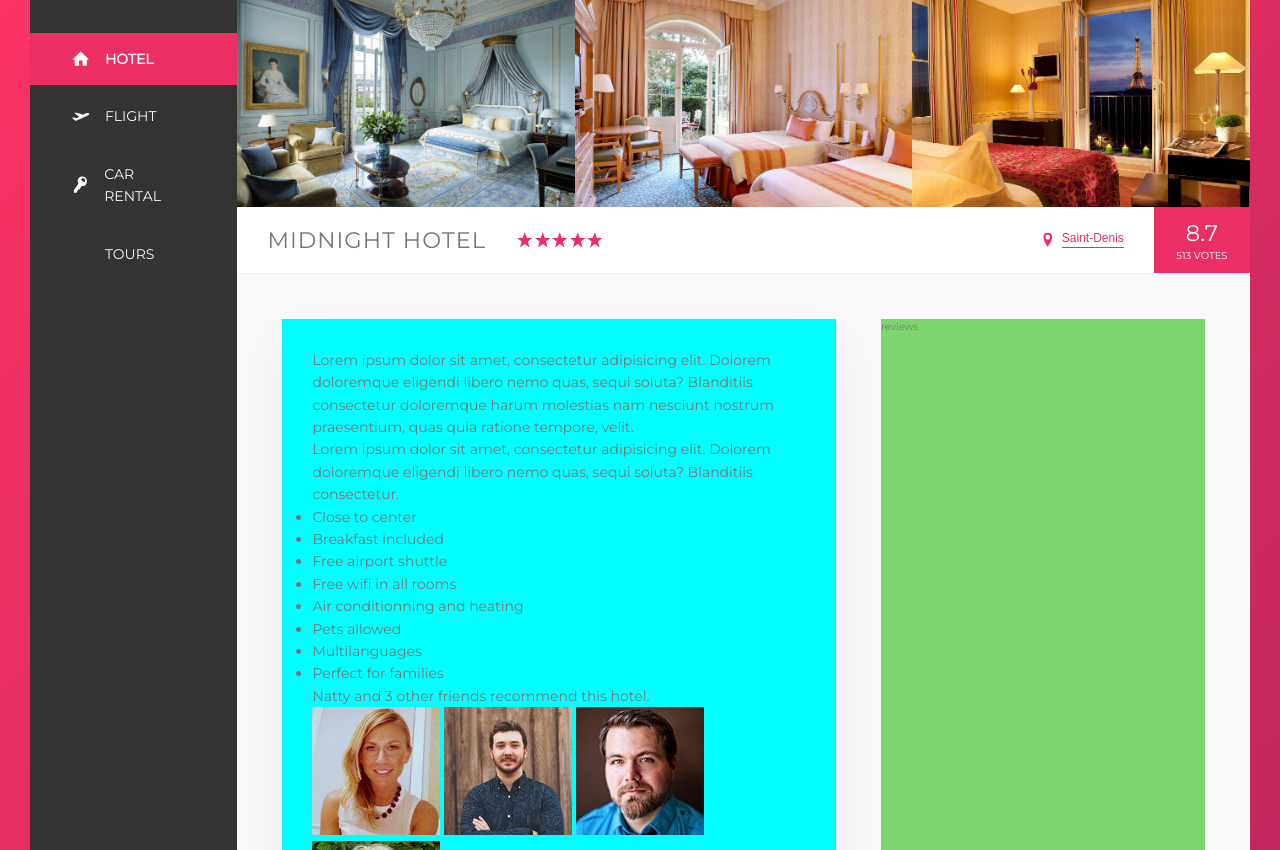
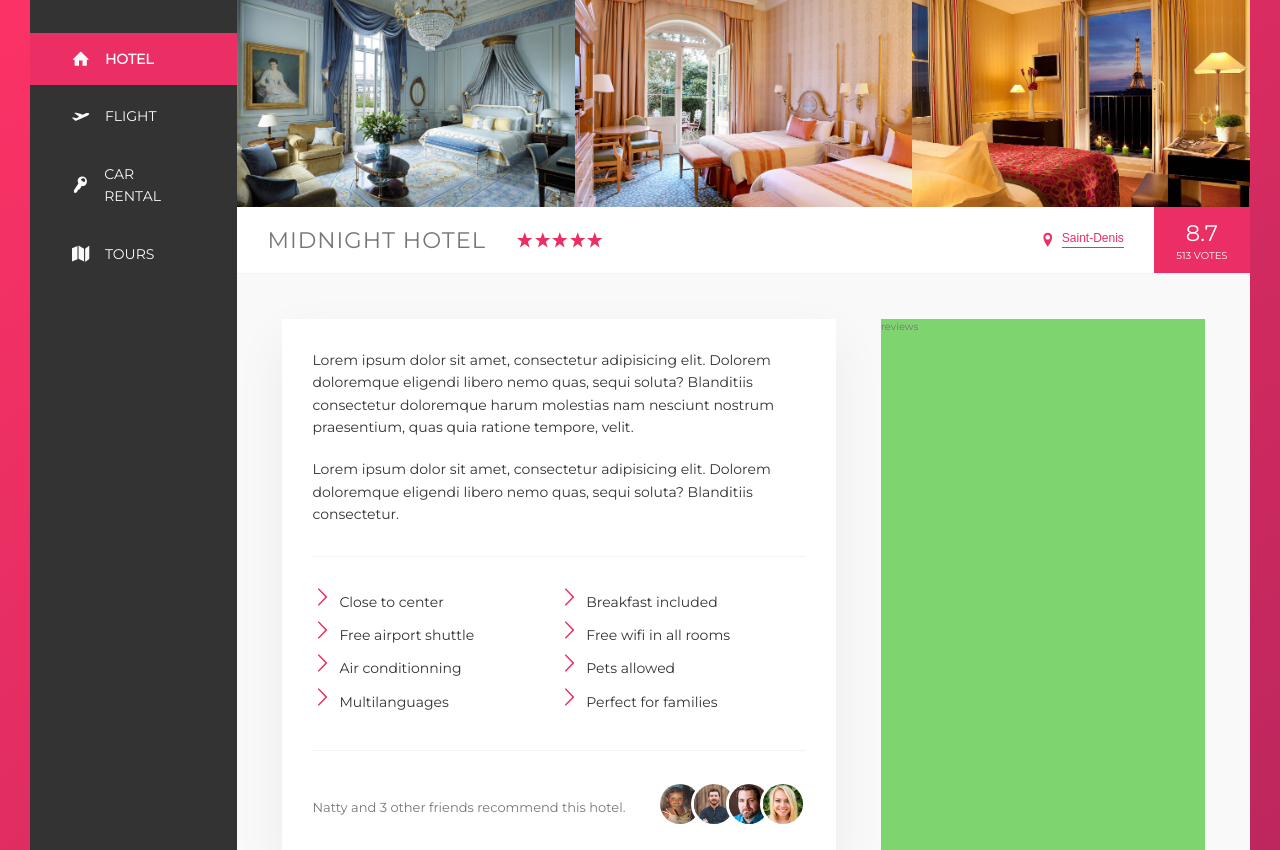
Before and after one commit to YassirKJS/paris-travel, a website: page index.html in a window 1280 px wide. Shown: the part 102-952 px from the top of the page. Drawn offline with Linux system fonts and the light colour scheme.

Commit message:
re: Building the description section

```diff
--- a/index.html
+++ b/index.html
@@ -149,7 +149,7 @@
                             <li class="list__item">Breakfast included</li>
                             <li class="list__item">Free airport shuttle</li>
                             <li class="list__item">Free wifi in all rooms</li>
-                            <li class="list__item">Air conditionning and heating</li>
+                            <li class="list__item">Air conditionning</li>
                             <li class="list__item">Pets allowed</li>
                             <li class="list__item">Multilanguages</li>
                             <li class="list__item">Perfect for families</li>
@@ -159,7 +159,7 @@
                                 Natty and 3 other friends recommend this hotel.
                             </p>
                             <div class="recommend__friends">
-                                <img src="img/user-2.jpg" alt="" class="recommend__photo">
+                                <img src="img/user-7.jpg" alt="" class="recommend__photo">
                                 <img src="img/user-4.jpg" alt="" class="recommend__photo">
                                 <img src="img/user-5.jpg" alt="" class="recommend__photo">
                                 <img src="img/user-6.jpg" alt="" class="recommend__photo">
--- a/sass/layout/_detail.scss
+++ b/sass/layout/_detail.scss
@@ -6,12 +6,80 @@
 }
 
 .description {
-  background-color: cyan;
+  background-color: white;
   font-size: 1.4rem;
   box-shadow: var(--shadow-light);
   padding: 3rem;
   flex: 0 0 60%;
   margin-right: 4.5rem;
+  color: var(--color-gray-dark-3);
+
+  .paragraph:not(:last-of-type) {
+    margin-bottom: 2rem;
+  }
+
+  .list {
+    list-style: none;
+    margin: 3rem 0;
+    padding: 3rem 0;
+    border-top: var(--line);
+    border-bottom: var(--line);
+
+    display: flex;
+    flex-wrap: wrap;
+
+    &__item {
+      flex: 0 0 50%;
+      margin-bottom: .7rem;
+    }
+
+    &__item::before {
+      content: "";
+      display: inline-block;
+      height: 2rem;
+      width: 2rem;
+      margin-right: .7rem;
+
+      //older browsers
+      //background-image: url("../../img/chevron-thin-right.svg");
+      //background-size: cover;
+
+      //newer browsers
+      background-color: var(--color-primary);
+      --webkit-mask-image: url("../../img/chevron-thin-right.svg");
+      --webkit-mask-size: cover;
+      mask-image: url("../../img/chevron-thin-right.svg");
+      mask-size: cover;
+    }
+  }
+
+  .recommend {
+    font-size: 1.3rem;
+    color: var(--color-gray-dark-2);
+
+    display: flex;
+    align-items: center;
+
+    &__count {
+      margin-right: auto;
+    }
+
+    &__friends {
+
+    }
+
+    &__photo {
+      box-sizing: content-box;
+      height: 4rem;
+      width: 4rem;
+      border-radius: 50%;
+      border: .3rem solid #fff;
+
+      &:not(:last-child) {
+        margin-right: -1.5rem;
+      }
+    }
+  }
 }
 
 .user-reviews {
--- a/sass/layout/_sidebar.scss
+++ b/sass/layout/_sidebar.scss
@@ -11,7 +11,7 @@
 
 .legal {
   font-size: 1.2rem;
-  color: var(--color-gray-light-4);
+  color: var(--color-gray-light-1);
   text-align: center;
   padding: 2.5rem;
 }
```
Also changed, not shown: css/style.css, img/chevron-thin-right.svg (added), img/user-7.jpg (added).
